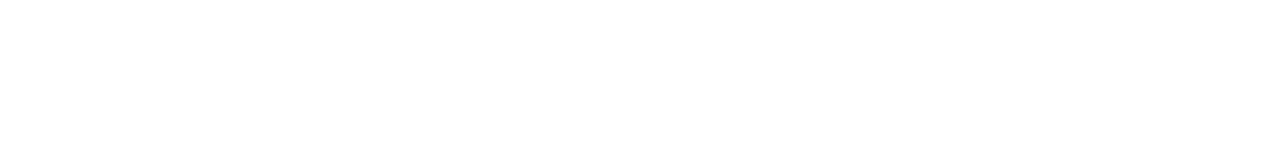
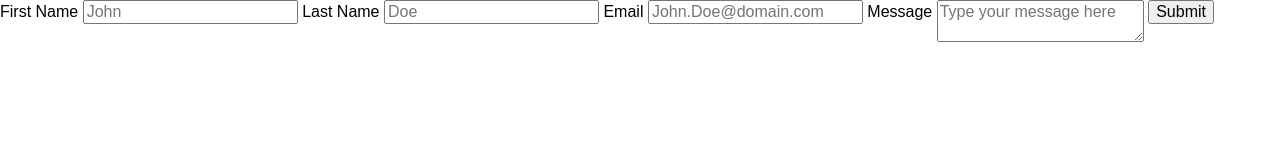
Before and after one commit to GRowe22/hw_listeners_rowe_greg, a plain HTML site: page index.html in a window 1280 px wide. Drawn offline with Linux system fonts and the light colour scheme.

Commit message:
create form html

```diff
--- a/index.html
+++ b/index.html
@@ -2,14 +2,32 @@
 <html lang="en">
 <head>
     <meta charset="utf-8">
-    <title></title>
+    <title>Form</title>
     <meta name="description" content="">
 
     <link rel="stylesheet" href="css/vendor/normalize.min.css">
     <link rel="stylesheet" href="css/main.css">
 </head>
 <body>
+    <div id="contianer">
 
+        <form>
+            <label>First Name</label>
+            <input name="first-name" placeholder="John">
+
+            <label>Last Name</label>
+            <input name="last-name" placeholder="Doe">
+
+            <label>Email</label>
+            <input name="email" type="email" placeholder="John.Doe@domain.com">
+
+            <label>Message</label>
+            <textarea name="message" placeholder="Type your message here"></textarea>
+
+            <input id="submit-button" name="submit" type="submit" value="Submit">
+        </form>
+
+    </div>
 
 
     <script src="js/main.js"></script>
```
